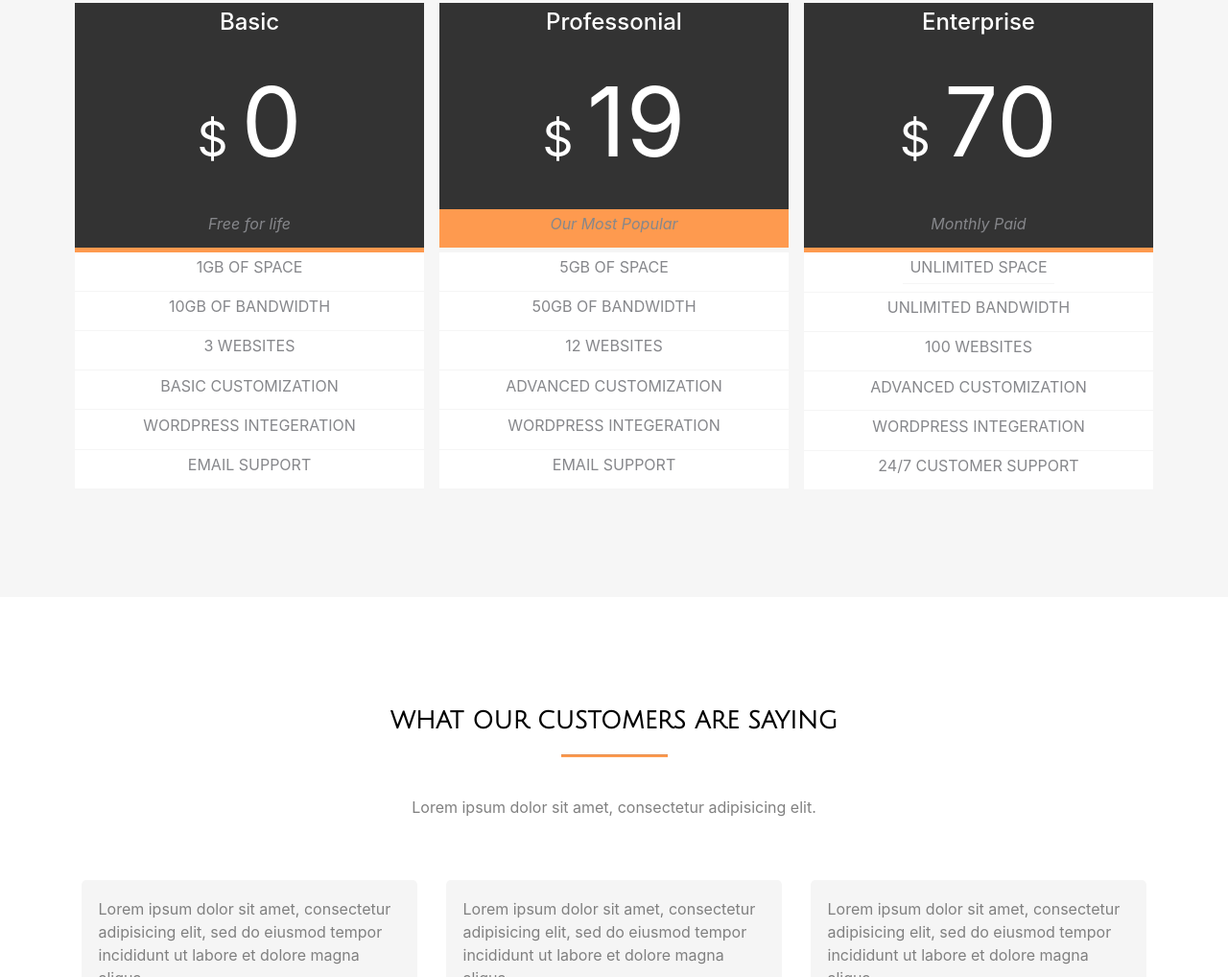
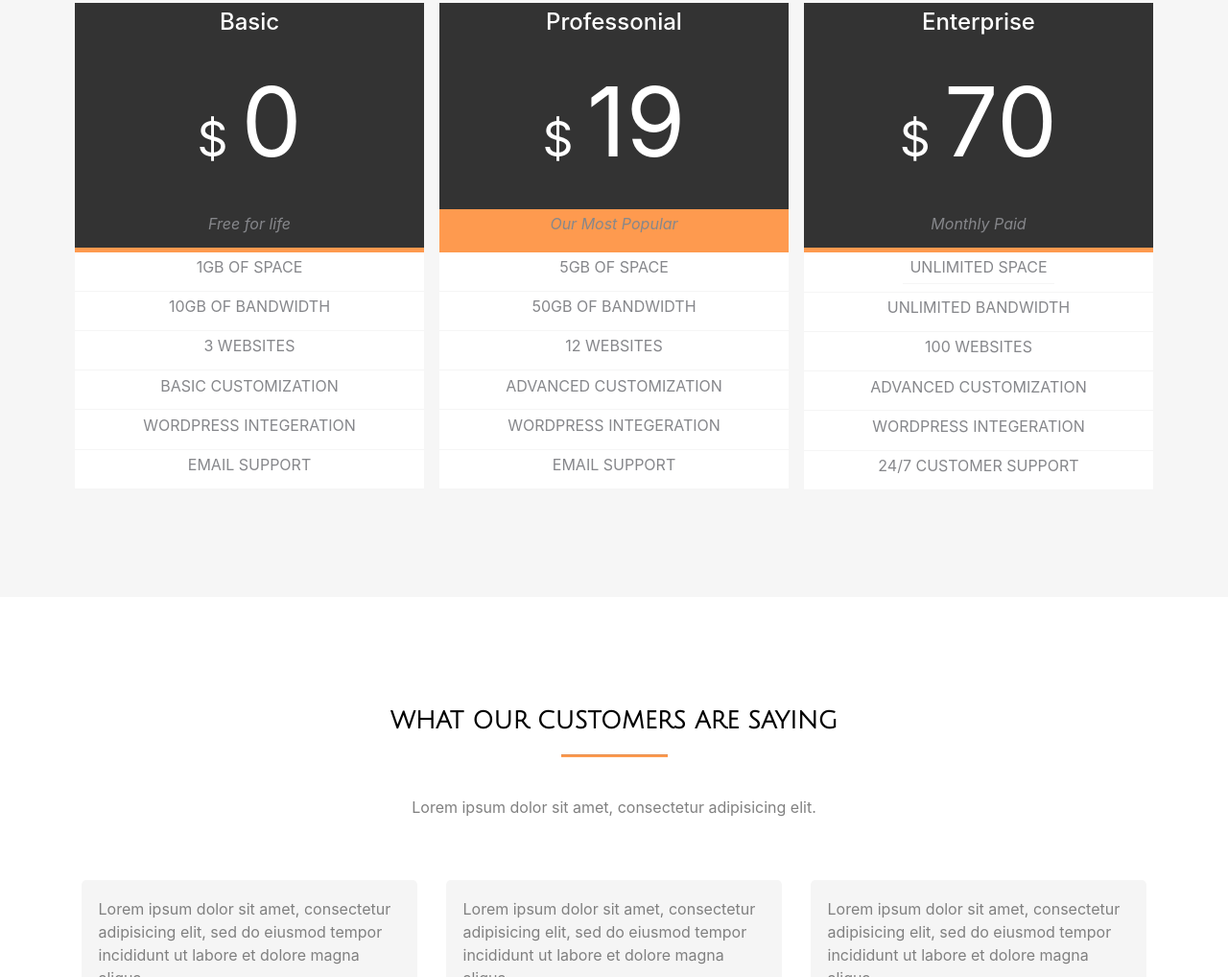
Before and after one commit to mohamedatef98/Axit-bootstrap-Template-design, a plain HTML site: page index.html in a window 1280 px wide. Shown: the part 3396-4414 px from the top of the page at 96% size. Drawn offline with nearby package versions, Linux system fonts and the light colour scheme.

Commit message:
Update index.html

```diff
--- a/index.html
+++ b/index.html
@@ -307,7 +307,7 @@
                         <div class="row justify-content-center" style="background-color:#333333">
                             <p style="font-weight: normal;font-size:50px;color:white">$ <span style=";font-size:100px">19</span></p>
                         </div>
-                        <div class="row justify-content-center" style="background-color:#FE9A4F;border-bottom:5px solid #f5f5f5">
+                        <div class="row justify-content-center" style="background-color:#FE9A4F;border-bottom:5px solid #FE9A4F">
                             <h5 style="font-weight: normal;font-size:16px;color:#86878b;padding:2%;font-style:italic;">Our Most Popular</h5>
                         </div>
                         <div class="row justify-content-center" style="background-color:#FFF;border-bottom:1px solid #f5f5f5">
```
